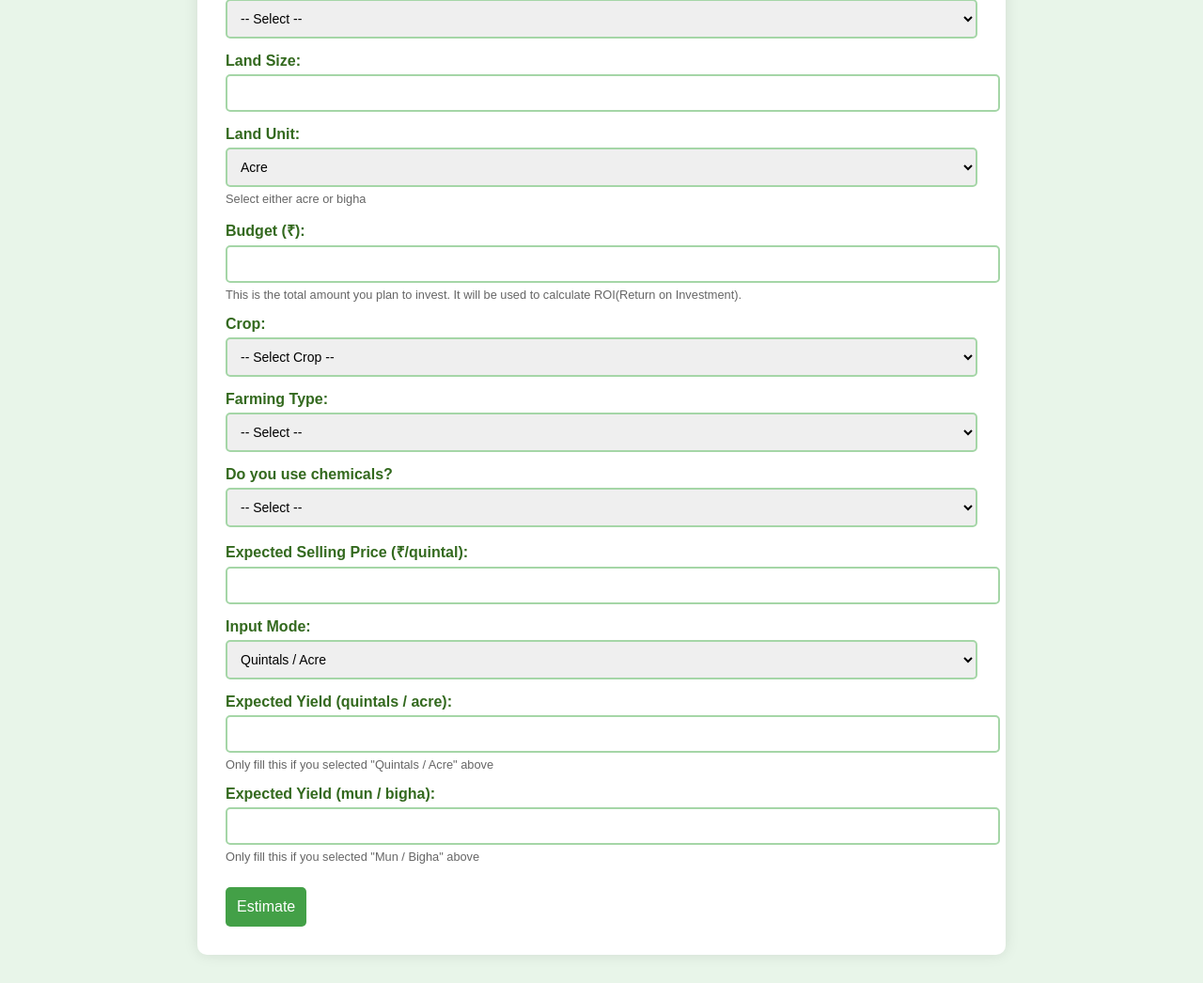
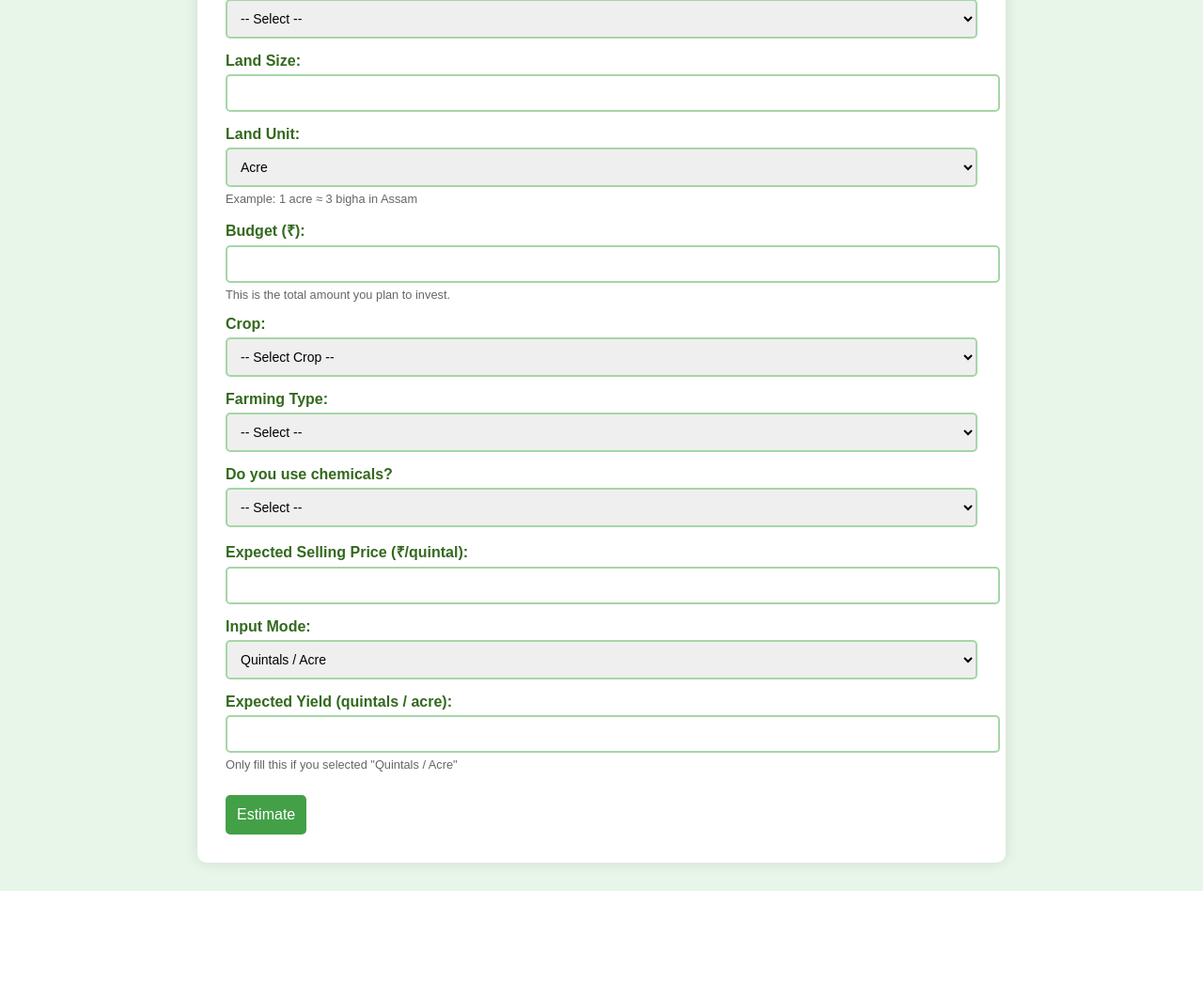
Before and after one commit to Hello-Chandan/Agritech, a Flask app: page / in a window 1280 px wide. Shown: the part 396-1442 px from the top of the page at 94% size. After the commit the page ends 1344 px from the top, so only its background shows below. Run offline with Flask 3, Linux system fonts and the light colour scheme.

Commit message:
Update form.html

```diff
--- a/farm_estimator/templates/form.html
+++ b/farm_estimator/templates/form.html
@@ -64,18 +64,6 @@
             font-size: 0.8em;
         }
     </style>
-    <script>
-        function toggleLease() {
-            const landType = document.getElementById('land1').value;
-            const leaseCostGroup = document.getElementById('lease_cost_group');
-            if (landType === 'lease') {
-                leaseCostGroup.style.display = 'block';
-            } else {
-                leaseCostGroup.style.display = 'none';
-                document.getElementById('land2').value = 0;
-            }
-        }
-    </script>
 </head>
 <body>
     <div class="container">
@@ -83,17 +71,17 @@
         <form method="POST" action="/result">
 
             <!-- Farmer Info -->
-            <label>Name:</label>
-            <input type="text" name="name" required>
+            <label for="name">Name:</label>
+            <input type="text" name="name" id="name" required>
 
-            <label>Age:</label>
-            <input type="number" name="age" required>
+            <label for="age">Age:</label>
+            <input type="number" name="age" id="age" required>
 
-            <label>Village:</label>
-            <input type="text" name="village" required>
+            <label for="village">Village:</label>
+            <input type="text" name="village" id="village" required>
 
             <!-- Land Info -->
-            <label>Land Type:</label>
+            <label for="land1">Land Type:</label>
             <select name="land1" id="land1" onchange="toggleLease()" required>
                 <option value="">-- Select --</option>
                 <option value="own">Own</option>
@@ -101,29 +89,29 @@
             </select>
 
             <div id="lease_cost_group" class="hidden">
-                <label>Lease Cost (₹):</label>
+                <label for="land2">Lease Cost (₹):</label>
                 <input type="number" name="land2" id="land2" step="any">
             </div>
 
-            <label>Land Size:</label>
-            <input type="number" name="land_size" step="any" required>
-                        <label>Land Unit:</label>
-            <select name="land_unit" required>
+            <label for="land_size">Land Size:</label>
+            <input type="number" name="land_size" id="land_size" step="any" required>
+
+            <label for="land_unit">Land Unit:</label>
+            <select name="land_unit" id="land_unit" required>
                 <option value="acre">Acre</option>
                 <option value="bigha">Bigha</option>
-                        </select>
-<small>Select either acre or bigha</small>
+            </select>
+            <small>Example: 1 acre ≈ 3 bigha in Assam</small>
 
-            <label>Budget (₹):</label>
-            <input type="number" name="budget" step="any" required>
-<small>This is the total amount you plan to invest. It will be used to calculate ROI(Return on Investment).</small>
-
+            <label for="budget">Budget (₹):</label>
+            <input type="number" name="budget" id="budget" step="any" required>
+            <small>This is the total amount you plan to invest.</small>
 
             <!-- Crop Info -->
-            <label>Crop:</label>
-            <select name="crop" required>
+            <label for="crop">Crop:</label>
+            <select name="crop" id="crop" required>
                 <option value="">-- Select Crop --</option>
-                <option value="rice">Rice</option>
+                <option value="rice">Rice (Paddy)</option>
                 <option value="wheat">Wheat</option>
                 <option value="brinjal">Brinjal</option>
                 <option value="potato">Potato</option>
@@ -133,44 +121,65 @@
                 <option value="tomato">Tomato</option>
             </select>
 
-            <label>Farming Type:</label>
-            <select name="type" required>
+            <label for="type">Farming Type:</label>
+            <select name="type" id="type" required>
                 <option value="">-- Select --</option>
                 <option value="conventional">Conventional</option>
                 <option value="organic">Organic</option>
             </select>
 
-            <label>Do you use chemicals?</label>
-            <select name="chemical" required>
+            <label for="chemical">Do you use chemicals?</label>
+            <select name="chemical" id="chemical" required>
                 <option value="">-- Select --</option>
                 <option value="yes">Yes</option>
                 <option value="no">No</option>
             </select>
 
-            <label>Expected Selling Price (₹/quintal):</label>
-            <input type="number" name="selling_price" step="any" required>
+            <label for="selling_price">Expected Selling Price (₹/quintal):</label>
+            <input type="number" name="selling_price" id="selling_price" step="any" required>
 
-            <label>Input Mode:</label>
-<select name="mode" id="mode" onchange="togglelease()"required>
+            <label for="mode">Input Mode:</label>
+            <select name="mode" id="mode" onchange="toggleYieldFields()" required>
+                <option value="acre">Quintals / Acre</option>
+                <option value="bigha">Mun / Bigha</option>
+            </select>
 
-    <option value="acre">Quintals / Acre</option>
-    <option value="bigha">Mun / Bigha</option>
-</select>
+            <div id="acre_input">
+                <label for="expected_yield">Expected Yield (quintals / acre):</label>
+                <input type="number" name="expected_yield" id="expected_yield" step="any">
+                <small>Only fill this if you selected "Quintals / Acre"</small>
+            </div>
 
-<label>Expected Yield (quintals / acre):</label>
-<input type="number" name="expected_yield" step="any">
-<small>Only fill this if you selected "Quintals / Acre" above</small>
-
-<label>Expected Yield (mun / bigha):</label>
-<input type="number" name="total_mun" step="any">
-<small>Only fill this if you selected "Mun / Bigha" above</small>
-
-
-
-
+            <div id="bigha_input" class="hidden">
+                <label for="total_mun">Expected Yield (mun / bigha):</label>
+                <input type="number" name="total_mun" id="total_mun" step="any">
+                <small>Only fill this if you selected "Mun / Bigha"</small>
+            </div>
 
             <button type="submit" class="submit-btn">Estimate</button>
         </form>
     </div>
+
+    <script>
+        function toggleLease() {
+            const landType = document.getElementById('land1').value;
+            const leaseCostGroup = document.getElementById('lease_cost_group');
+            leaseCostGroup.classList.toggle('hidden', landType !== 'lease');
+            if (landType !== 'lease') {
+                document.getElementById('land2').value = 0;
+            }
+        }
+
+        function toggleYieldFields() {
+            const mode = document.getElementById("mode").value;
+            document.getElementById("acre_input").classList.toggle("hidden", mode !== "acre");
+            document.getElementById("bigha_input").classList.toggle("hidden", mode !== "bigha");
+        }
+
+        window.onload = function () {
+            toggleLease();
+            toggleYieldFields();
+        };
+    </script>
 </body>
 </html>
```
